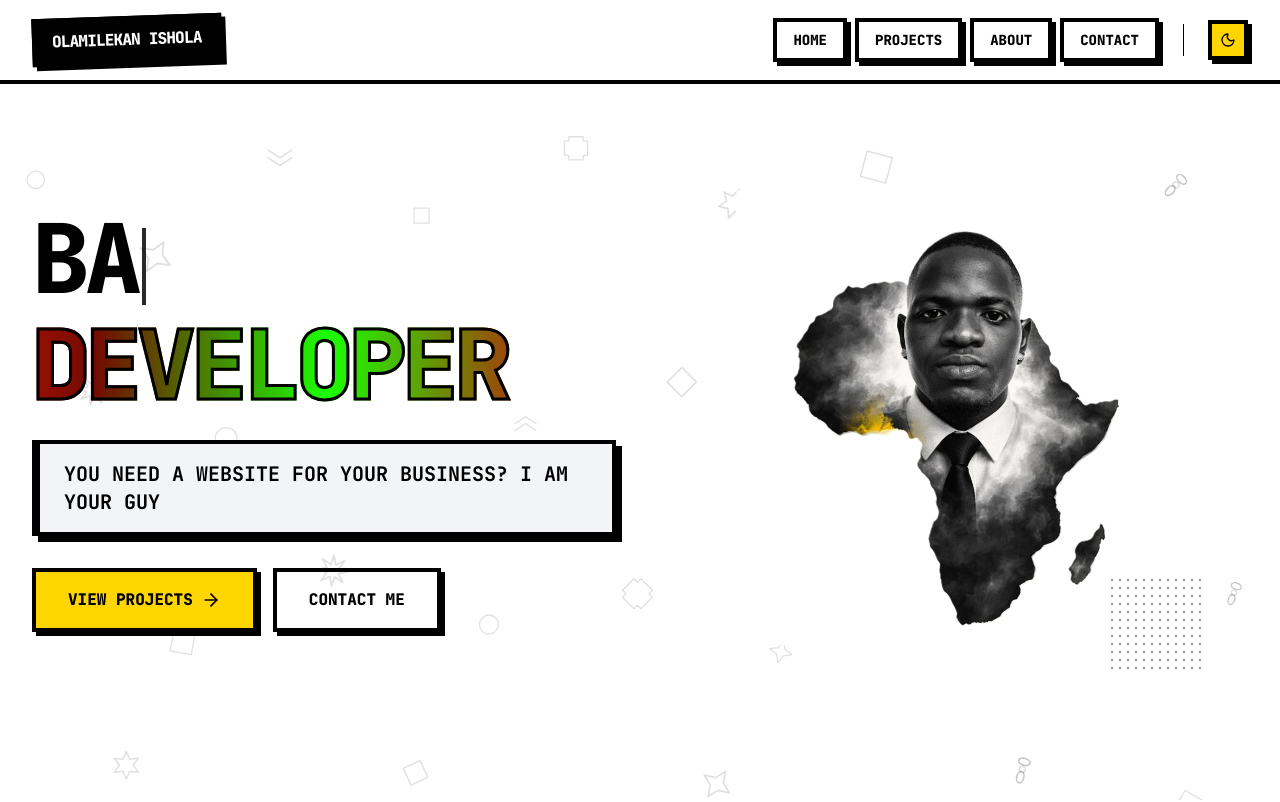
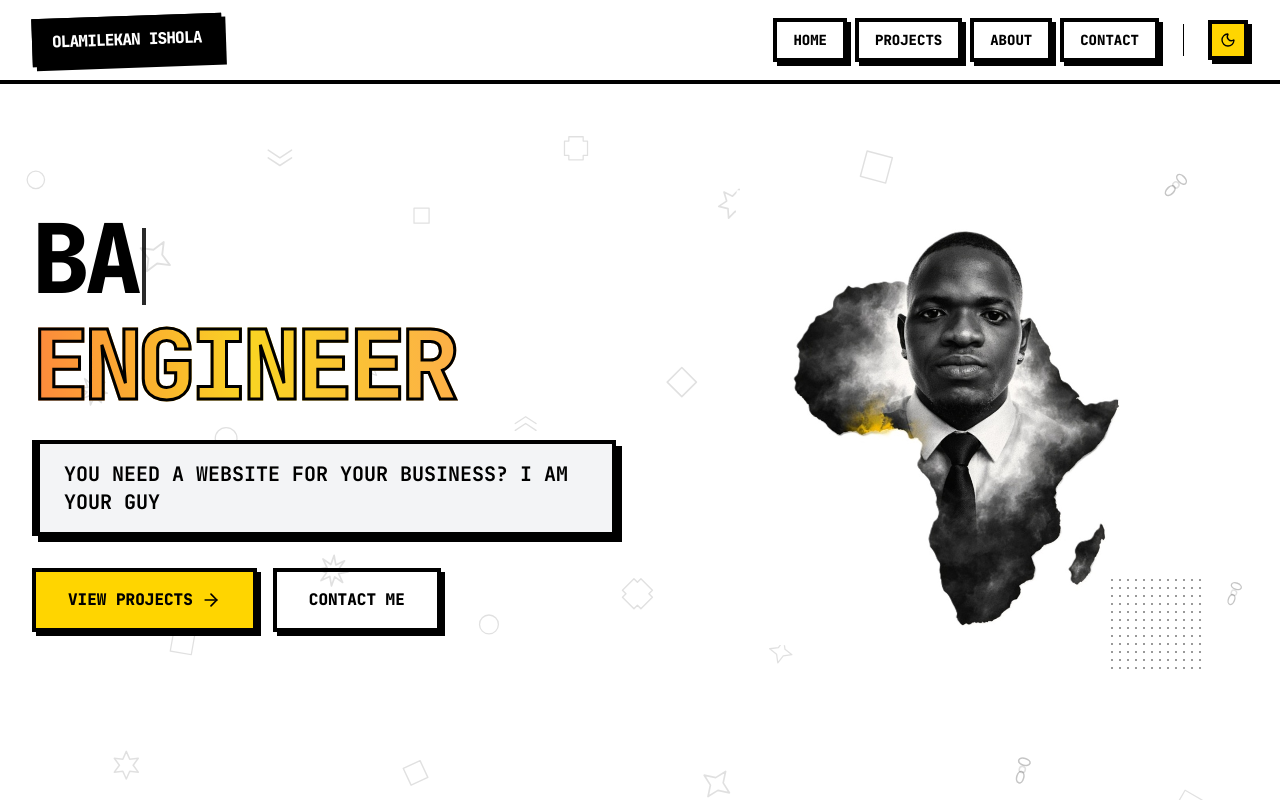
Before and after one commit to olaempire/Olamilekan-Portfolio, a React (Vite) app: page / in a window 1280 px wide. Shown: the top 802 px of the page. Built offline with nearby package versions, Linux system fonts and the light colour scheme.

Commit message:
change profile

```diff
--- a/src/components/sections/Hero.tsx
+++ b/src/components/sections/Hero.tsx
@@ -60,7 +60,7 @@ export function Hero() {
               <motion.span
                 className="block text-transparent bg-clip-text text-stroke-lg"
                 style={{
-                  backgroundImage: 'linear-gradient(90deg, #fc1d00, #740A03, #1aff00, #C3110C, #E6501B, #098258)',
+                  backgroundImage: 'linear-gradient(90deg, #ff4e50, #f9d423, #ff9068, #fd746c)',
                   backgroundSize: '200% auto',
                   WebkitBackgroundClip: 'text',
                   WebkitTextFillColor: 'transparent',
@@ -74,7 +74,7 @@ export function Hero() {
                   ease: 'linear',
                 }}
               >
-                DEVELOPER
+                ENGINEER
               </motion.span>
 
             </h1>
```
